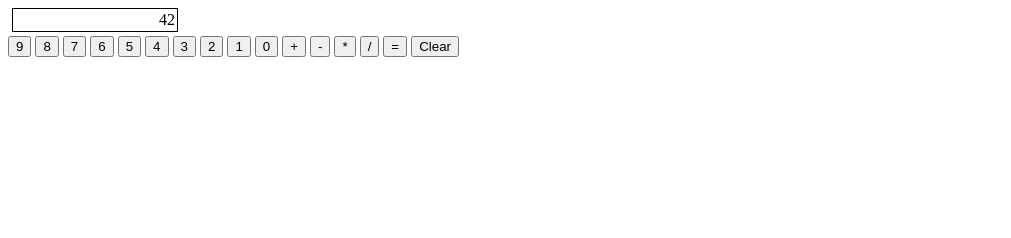
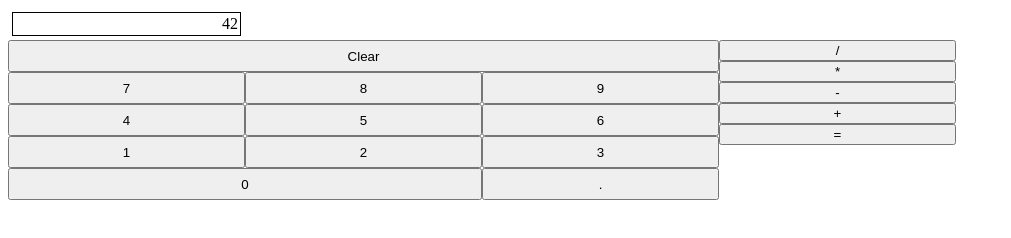
Before and after one commit to wilPoly/calculator-js, a plain HTML site: page index.html in a window 1280 px wide. Shown: the whole page, without its empty margins (0-1011 px from the left). Drawn offline with Linux system fonts and the light colour scheme.

Commit message:
Add grids, needs adjustments

```diff
--- a/index.html
+++ b/index.html
@@ -6,23 +6,30 @@
 </head>
 <body>
 	<script src="script.js" defer></script>
-	<div id="result">42</div>
-	<button>9</button>
-	<button>8</button>
-	<button>7</button>
-	<button>6</button>
-	<button>5</button>
-	<button>4</button>
-	<button>3</button>
-	<button>2</button>
-	<button>1</button>
-	<button>0</button>
 
-	<button>+</button>
-	<button>-</button>
-	<button>*</button>
-	<button>/</button>
-	<button>=</button>
-	<button>Clear</button>
+	<div id="calc-wrap">
+		<div id="display">42</div>
+		<button value="clear" id="clear">Clear</button>
+		<div id="operators">
+			<button value="/" class="operator">/</button>
+			<button value="*" class="operator">*</button>
+			<button value="-" class="operator">-</button>
+			<button value="+" class="operator">+</button>
+			<button value="=" class="operator">=</button>
+		</div>
+		<div id="operands">
+			<button value="7" class="operand">7</button>
+			<button value="8" class="operand">8</button>
+			<button value="9" class="operand">9</button>
+			<button value="4" class="operand">4</button>
+			<button value="5" class="operand">5</button>
+			<button value="6" class="operand">6</button>
+			<button value="1" class="operand">1</button>
+			<button value="2" class="operand">2</button>
+			<button value="3" class="operand">3</button>
+		</div>
+		<button value="0" id="zero">0</button>
+		<button value="." id="comma">.</button>
+	</div>
 </body>
 </html>
--- a/style.css
+++ b/style.css
@@ -1,7 +1,50 @@
-#result {
-	border: 1px solid black;
-	width: 160px;
-	text-align: right;
-	padding: 2px;
-	margin: 4px;
+#calc-wrap {
+	display: grid;
+	grid-template-columns: repeat(4, 1fr);
+	grid-template-rows: repeat(6, 1fr);
+	width: 75%;
 }
+
+	#display {
+		border: 1px solid black;
+		/* height: 150px; */
+		text-align: right;
+		padding: 2px;
+		margin: 4px;
+		box-sizing: border-box;
+	}
+
+	#clear {
+		grid-column-start: 1;
+		grid-column-end: 4;
+	}
+
+	#zero {
+		grid-column: 1 / span 2;
+		grid-row: 6 / span 2;
+	}
+
+	#comma {
+		grid-column: 3 / 4;
+		grid-row: 6 / 6
+	}
+
+	#operators {
+		grid-column: 4 / span 1;
+		grid-row: 2 / span 5;
+		display: flex;
+		flex-direction: column;
+	}
+
+	#operands {
+		grid-column: 1 / 4;
+		grid-row: 3 / 6;
+		display: flex;
+		flex-direction: row;
+		flex-wrap: wrap;
+	}
+
+	.operand {
+		flex-basis: 33%;
+		flex-grow: 1;
+	}
```
Also changed, not shown: script.js (+8 -0 lines).
